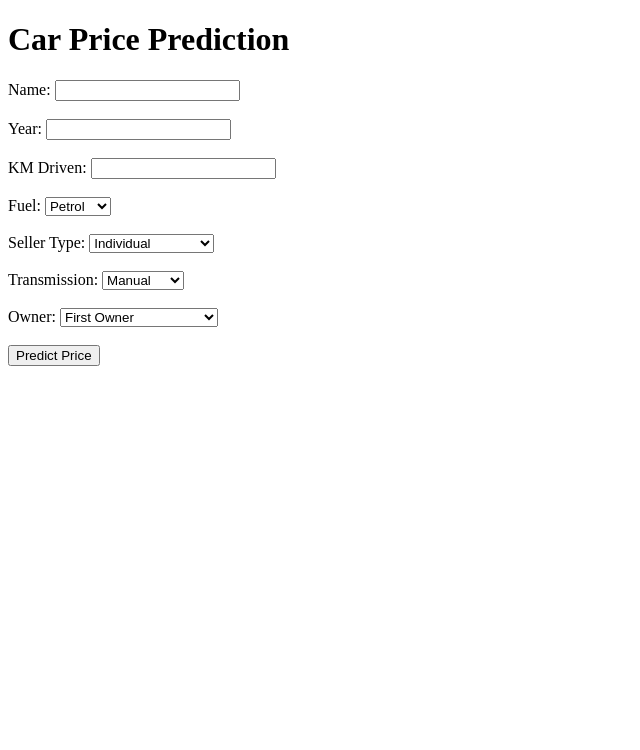
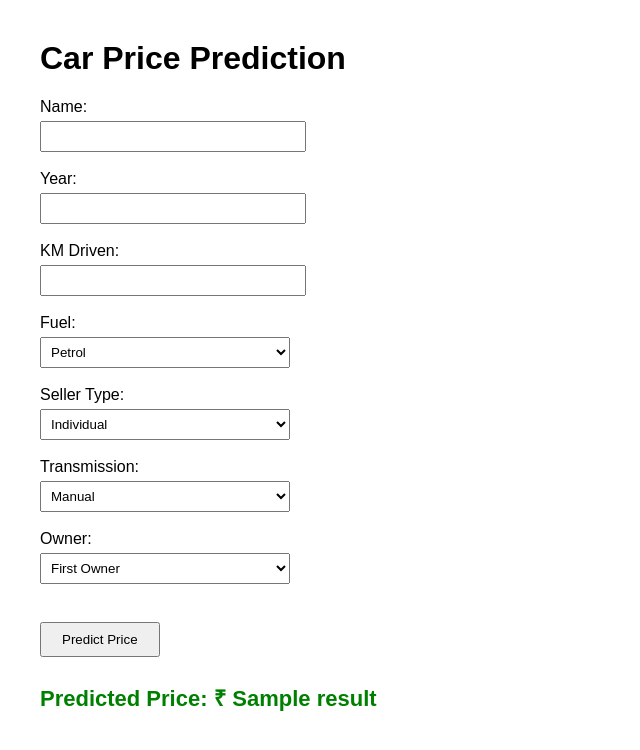
Before and after one commit to Muthukaruppan-2006kPL/Task3_CarPricePrediction, a Flask app: template templates/index.html in a window 1280 px wide. Shown: the top 750 px of the page, without its empty margins (0-640 px from the left). Run offline with Flask 3, Linux system fonts and the light colour scheme; the template is opened without the code that fills it: most values are stand-ins (such as "Sample title", 1, 10 or a date in 2020); parts of the project's set-up code (start-up, migrations or seed data) failed here and were passed over.

Commit message:
Updated app.py and index.html

```diff
--- a/app.py
+++ b/app.py
@@ -1,33 +1,43 @@
-from flask import Flask, request, jsonify, render_template
+from flask import Flask, render_template, request
 import pickle
+import numpy as np
 import pandas as pd
 
 app = Flask(__name__)
 
-# Load model
+# Load Model
 model = pickle.load(open("car_price_model.pkl", "rb"))
 
-@app.route("/")
+@app.route('/')
 def home():
     return render_template("index.html")
 
-@app.route("/predict", methods=["POST"])
+@app.route('/predict', methods=['POST'])
 def predict():
-    data = request.json
+    name = request.form['name']
+    year = int(request.form['year'])
+    km_driven = int(request.form['km_driven'])
+    fuel = request.form['fuel']
+    seller_type = request.form['seller_type']
+    transmission = request.form['transmission']
+    owner = request.form['owner']
 
-    df = pd.DataFrame([{
-        "name": data["name"],
-        "year": data["year"],
-        "km_driven": data["km_driven"],
-        "fuel": data["fuel"],
-        "seller_type": data["seller_type"],
-        "transmission": data["transmission"],
-        "owner": data["owner"]
-    }])
+    new_data = pd.DataFrame({
+        "name": [name],
+        "year": [year],
+        "km_driven": [km_driven],
+        "fuel": [fuel],
+        "seller_type": [seller_type],
+        "transmission": [transmission],
+        "owner": [owner]
+    })
 
-    result = model.predict(df)[0]
+    prediction = model.predict(new_data)[0]
 
-    return jsonify({"predicted_price": max(0, round(result, 2))})
+    prediction = max(0, prediction)
+
+    return render_template("index.html", result=round(prediction, 2))
+
 
 if __name__ == "__main__":
     app.run(debug=True)
--- a/templates/index.html
+++ b/templates/index.html
@@ -1,22 +1,52 @@
 <!DOCTYPE html>
-<html>
+<html lang="en">
 <head>
+    <meta charset="UTF-8">
     <title>Car Price Prediction</title>
+    <style>
+        body {
+            font-family: Arial, sans-serif;
+            margin: 40px;
+        }
+        h1 {
+            font-size: 32px;
+            font-weight: bold;
+        }
+        input, select {
+            padding: 6px;
+            width: 250px;
+            margin-top: 5px;
+        }
+        button {
+            padding: 8px 20px;
+            margin-top: 20px;
+            cursor: pointer;
+        }
+        .result {
+            margin-top: 25px;
+            font-size: 22px;
+            color: green;
+            font-weight: bold;
+        }
+    </style>
 </head>
 <body>
 
 <h1>Car Price Prediction</h1>
 
-<form id="predictionForm">
+<form action="/predict" method="POST">
 
-    Name: <input type="text" id="name" /><br><br>
+    <label>Name:</label><br>
+    <input type="text" name="name" required><br><br>
 
-    Year: <input type="number" id="year" /><br><br>
+    <label>Year:</label><br>
+    <input type="number" name="year" required><br><br>
 
-    KM Driven: <input type="number" id="km_driven" /><br><br>
+    <label>KM Driven:</label><br>
+    <input type="number" name="km_driven" required><br><br>
 
-    Fuel:
-    <select id="fuel">
+    <label>Fuel:</label><br>
+    <select name="fuel" required>
         <option value="Petrol">Petrol</option>
         <option value="Diesel">Diesel</option>
         <option value="CNG">CNG</option>
@@ -24,56 +54,37 @@
         <option value="Electric">Electric</option>
     </select><br><br>
 
-    Seller Type:
-    <select id="seller_type">
+    <label>Seller Type:</label><br>
+    <select name="seller_type" required>
         <option value="Individual">Individual</option>
         <option value="Dealer">Dealer</option>
         <option value="Trustmark Dealer">Trustmark Dealer</option>
     </select><br><br>
 
-    Transmission:
-    <select id="transmission">
+    <label>Transmission:</label><br>
+    <select name="transmission" required>
         <option value="Manual">Manual</option>
         <option value="Automatic">Automatic</option>
     </select><br><br>
 
-    Owner:
-    <select id="owner">
+    <label>Owner:</label><br>
+    <select name="owner" required>
         <option value="First Owner">First Owner</option>
         <option value="Second Owner">Second Owner</option>
         <option value="Third Owner">Third Owner</option>
-        <option value="Fourth & Above Owner">Fourth & Above Owner</option>
+        <option value="Fourth Owner">Fourth Owner</option>
+        <option value="Test Drive Car">Test Drive Car</option>
     </select><br><br>
 
     <button type="submit">Predict Price</button>
+
 </form>
 
-<h2 id="result"></h2>
-
-<script>
-    document.getElementById("predictionForm").addEventListener("submit", async (e) => {
-        e.preventDefault();
-
-        const data = {
-            name: document.getElementById("name").value,
-            year: Number(document.getElementById("year").value),
-            km_driven: Number(document.getElementById("km_driven").value),
-            fuel: document.getElementById("fuel").value,
-            seller_type: document.getElementById("seller_type").value,
-            transmission: document.getElementById("transmission").value,
-            owner: document.getElementById("owner").value
-        };
-
-        const response = await fetch("http://localhost:5000/predict", {
-            method: "POST",
-            headers: { "Content-Type": "application/json" },
-            body: JSON.stringify(data)
-        });
-
-        const result = await response.json();
-        document.getElementById("result").innerText = "Predicted Price: ₹ " + result.predicted_price;
-    });
-</script>
+{% if result %}
+    <div class="result">
+        Predicted Price: ₹ {{ result }}
+    </div>
+{% endif %}
 
 </body>
 </html>
```
